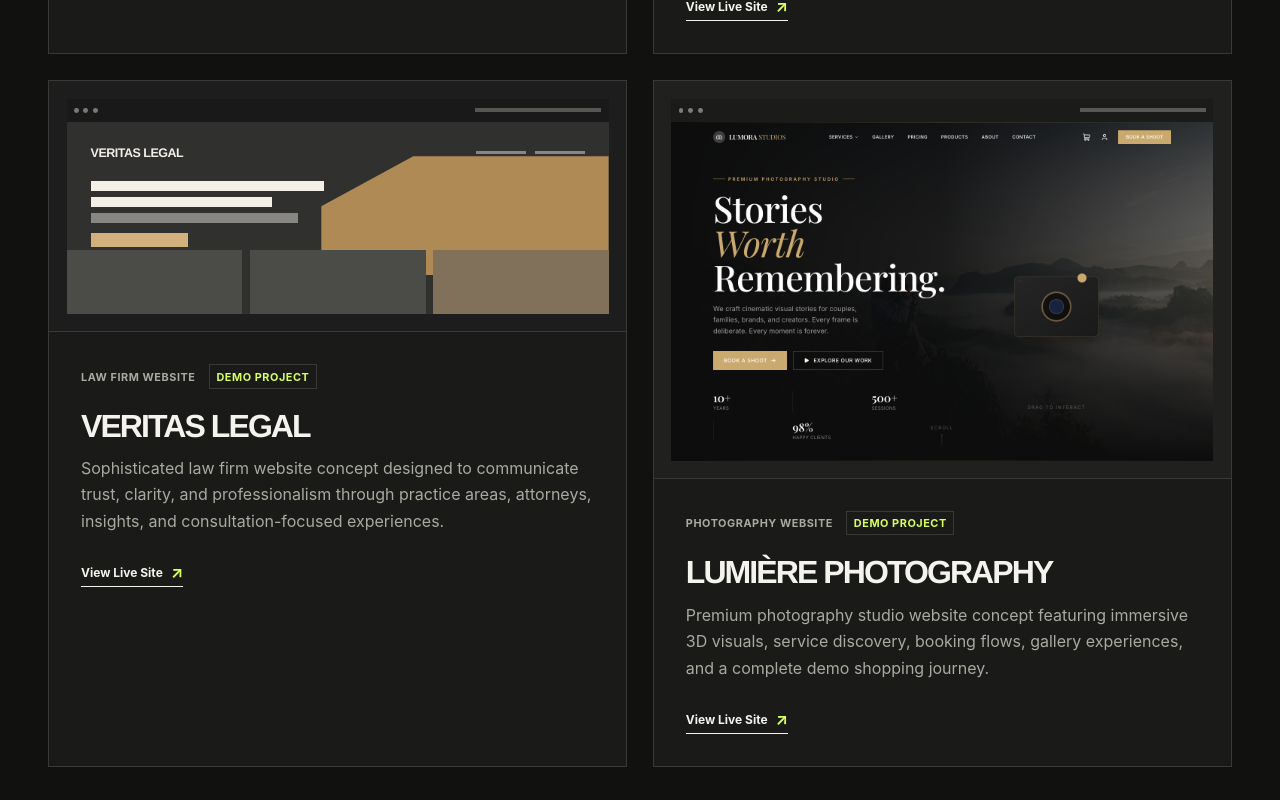
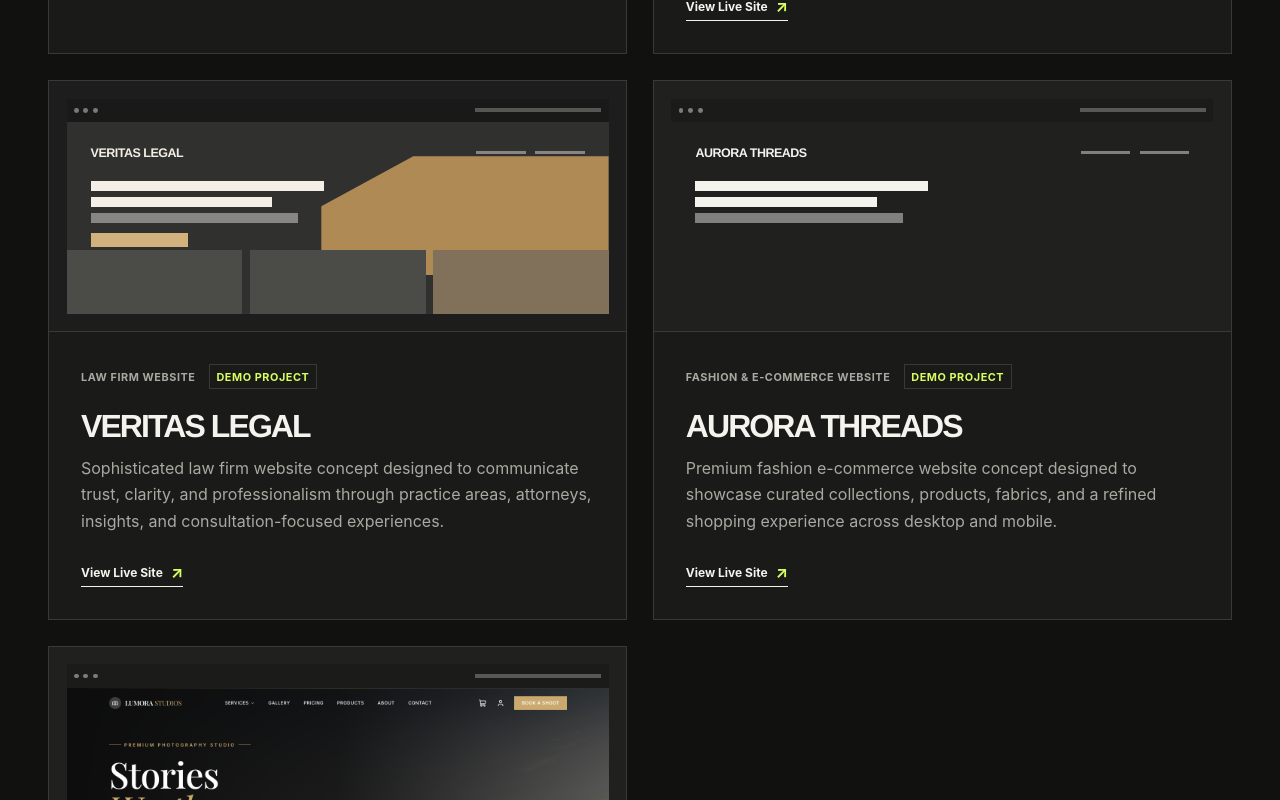
Before and after one commit to ansarishahadatmd786786-debug/shahadat-portfolio, a React (Vite) app: page / in a window 1280 px wide. Shown: the part 5300-6100 px from the top of the page. Built offline with nearby package versions, Linux system fonts and the light colour scheme.

Commit message:
Add Aurora Threads to portfolio

```diff
--- a/src/sections/Projects.jsx
+++ b/src/sections/Projects.jsx
@@ -38,6 +38,12 @@ const projects = [
     name: 'VERITAS LEGAL', category: 'Law Firm Website', theme: 'law',
     description: 'Sophisticated law firm website concept designed to communicate trust, clarity, and professionalism through practice areas, attorneys, insights, and consultation-focused experiences.',
     url: 'https://veritas-legal-two.vercel.app/',
+  },
+  {
+    name: 'AURORA THREADS', category: 'Fashion & E-commerce Website',
+    theme: 'fashion',
+    description: 'Premium fashion e-commerce website concept designed to showcase curated collections, products, fabrics, and a refined shopping experience across desktop and mobile.',
+    url: 'https://aurora-threads-orcin.vercel.app/',
   },
   {
     name: 'LUMIÈRE PHOTOGRAPHY', category: 'PHOTOGRAPHY WEBSITE', image: '/images/lumiere-photography-home.png',
```
